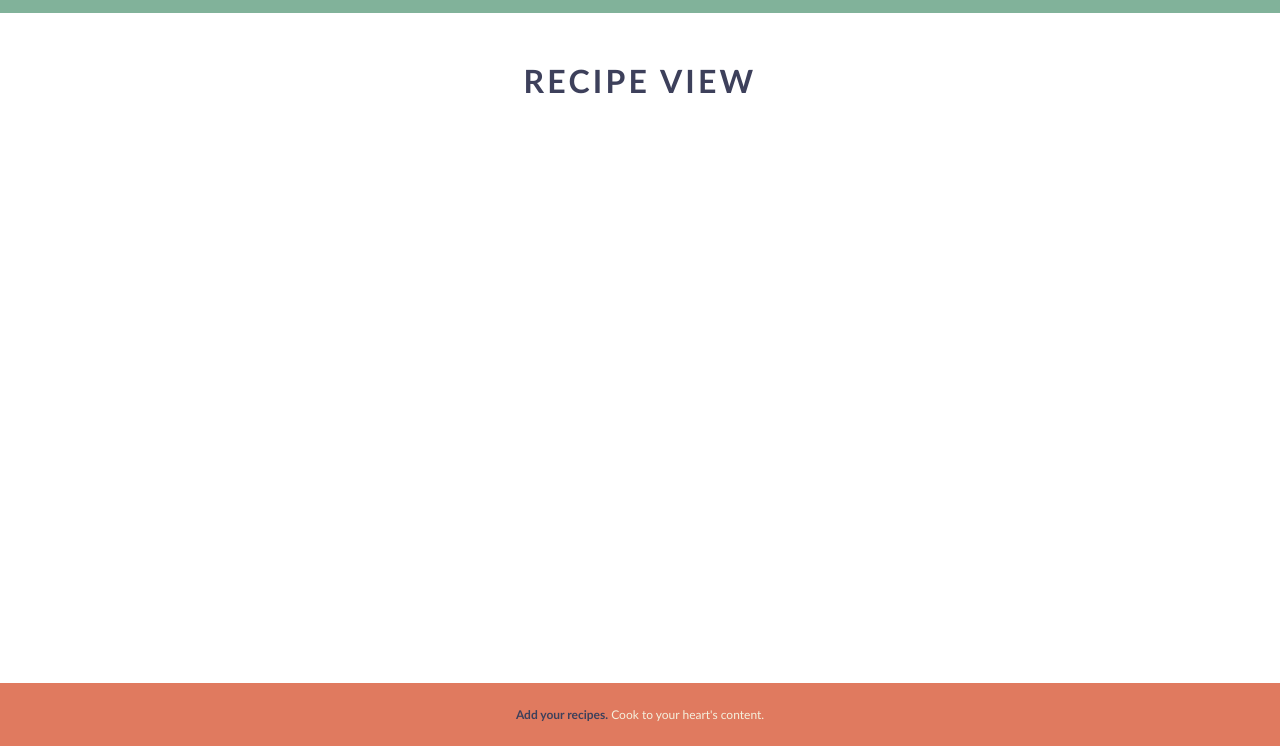
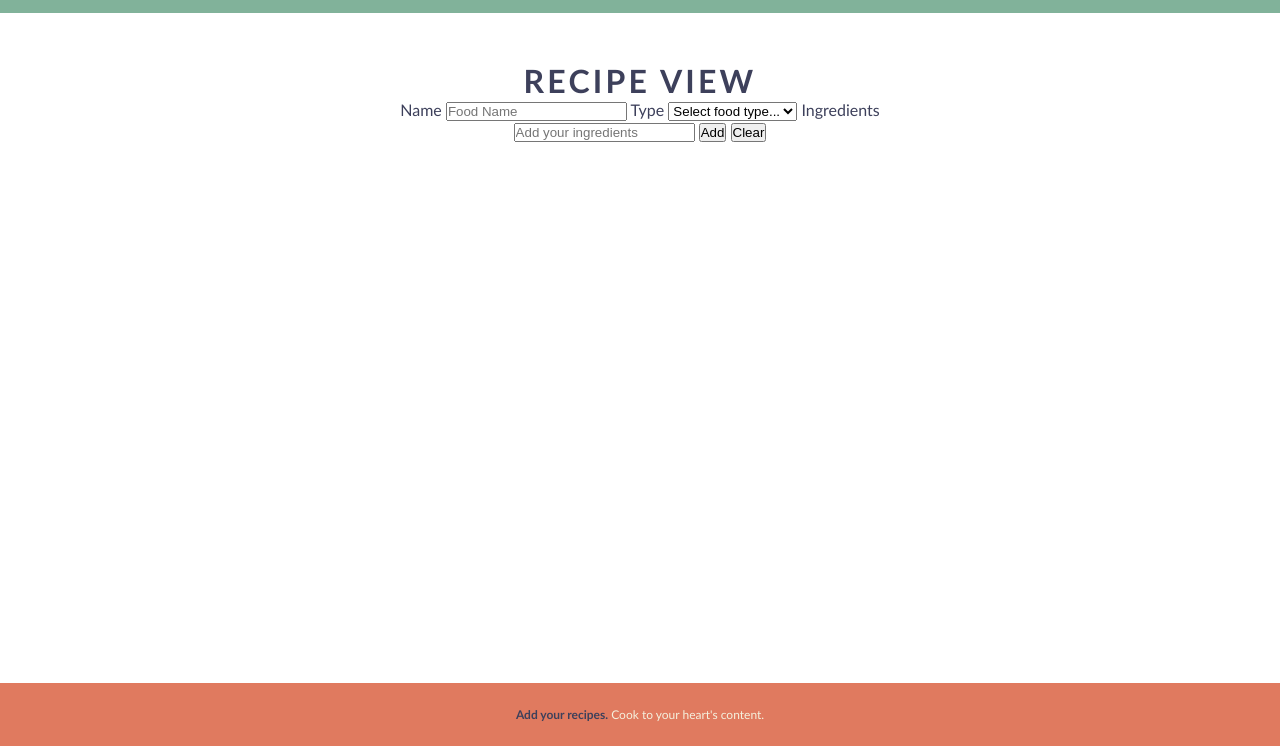
Before and after one commit to MamesJikolai/RecipeView, a plain HTML site: page add.html in a window 1280 px wide. Shown: the part 54-800 px from the top of the page. Drawn offline with Linux system fonts and the light colour scheme.

Commit message:
Enhance add.html with recipe input fields
Added input fields for food name, type, and ingredients.

```diff
--- a/add.html
+++ b/add.html
@@ -24,7 +24,26 @@
         <main>
             <div class="container container-main">
                 <h1>RECIPE VIEW</h1>
-                <div></div>
+                <div class="container-input">
+                    <label for="food-name">Name</label>
+                    <input type="text" placeholder="Food Name" id="food-name">
+                    <label for="food-type">Type</label>
+                    <select id="food-type">
+                        <option value="">Select food type...</option>
+                        <option value="poultry">Poultry</option>
+                        <option value="pork">Pork</option>
+                        <option value="beef">Beef</option>
+                        <option value="seafood">Seafood</option>
+                        <option value="vegetable">Vegetable</option>
+                    </select>
+                    <label for="food-ingredients">Ingredients</label>
+                    <div class="food-ingredients-input">
+                        <input id="food-ingredients" type="text" placeholder="Add your ingredients">
+                        <button id="add-btn">Add</button>
+                        <button id="clear-btn">Clear</button>
+                    </div>
+                    <div class="food-ingredients-list"></div>
+                </div>
             </div>
         </main>
 
```
